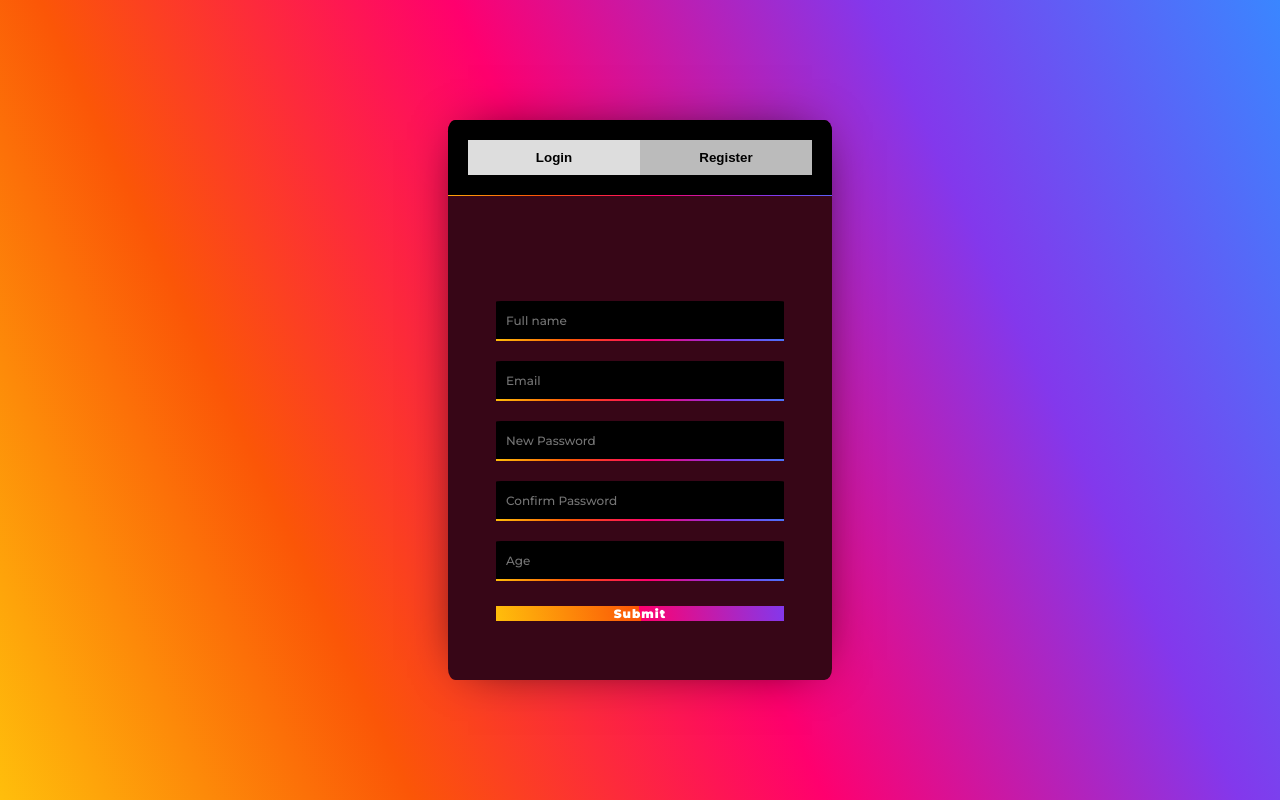
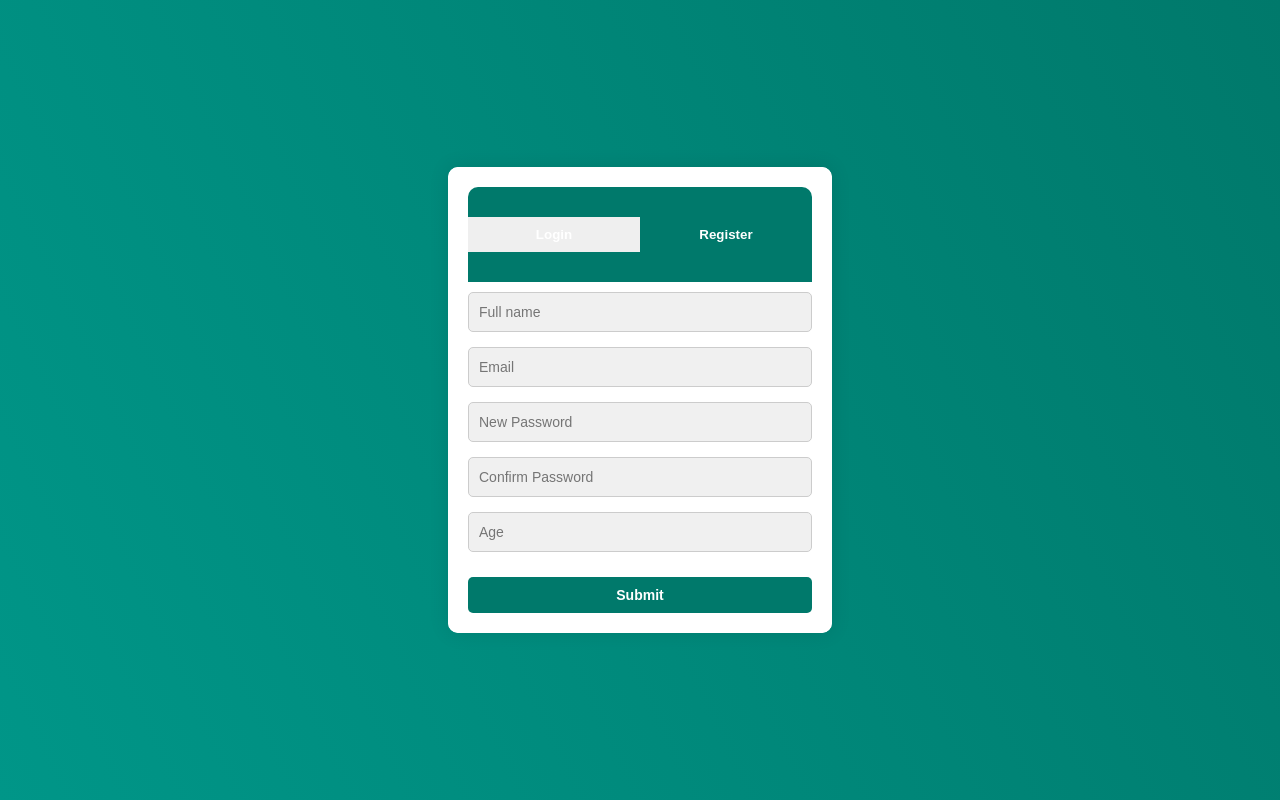
Before and after one commit to Innovasyss/CompareCart, a plain HTML site: page index.html in a window 1280 px wide. Drawn offline with Linux system fonts and the light colour scheme; a web font is replaced by a local one.

Commit message:
added index.css

```diff
--- a/index.css
+++ b/index.css
@@ -1,11 +1,12 @@
 html, body {
     width: 100%;
     height: 100%;
-    background: -webkit-linear-gradient(25deg, #FFBE0B, #FB5607, #FF006E, #8338EC, #3A86FF);
+    background: -webkit-linear-gradient(25deg, #009688, #00796B);
     display: flex;
     justify-content: center;
     align-items: center;
     margin: 0;
+    font-family: 'Montserrat', sans-serif;
 }
 
 * {
@@ -18,118 +19,132 @@ html, body {
 
 #content_container {
     width: 30%;
-    height: 70%;
+    height: auto;
+    background-color: #FFFFFF;
+    border-radius: 10px;
+    box-shadow: 0 0 20px rgba(0, 0, 0, 0.1);
+    overflow: hidden;
 }
 
 #form_container {
     width: 100%;
-    height: 100%;
-    background-color: #370617;
-    box-shadow: 0 0 50px -20px #000;
-    border-radius: 2%;
-    overflow: hidden;
+    padding: 20px;
+    background-color: #FFFFFF;
+    border-radius: 10px;
 }
 
 #form_header_container {
     width: 100%;
-    padding: 20px;
-    border-bottom: 1px solid transparent;
-    border-image: -webkit-linear-gradient(25deg, #FFBE0B, #FB5607, #FF006E, #8338EC, #3A86FF) 20;
-    background: #000;
+    padding: 10px 0;
+    background-color: #00796B;
+    text-align: center;
+    color: #FFFFFF;
+    border-radius: 10px 10px 0 0;
+}
+
+#form_header {
+    font-size: 18px;
+    font-weight: 900;
+    text-transform: uppercase;
 }
 
 #tab_container {
     display: flex;
-    width: 100%;
-    justify-content: center;
+    justify-content: space-around;
+    margin: 20px 0;
 }
 
 #tab_container button {
     flex: 1;
     padding: 10px;
     border: none;
-    background-color: #ddd;
     cursor: pointer;
     font-weight: bold;
     transition: background-color 0.3s;
+    color: #FFFFFF;
 }
 
 #tab_container button.active {
-    background-color: #bbb;
+    background-color: #00796B; /* Active color */
 }
 
-#form_header {
-    font-size: 15px;
-    font-family: Bowlby One SC;
-    font-weight: 900;
-    text-transform: uppercase;
-    letter-spacing: 1px;
-    background: -webkit-linear-gradient(25deg, #FFBE0B, #FB5607, #FF006E, #8338EC, #3A86FF);
-    -webkit-background-clip: text;
-    -webkit-text-fill-color: transparent;
+#tab_container button.register-tab {
+    background-color: #d43d0f; /* Register tab color */
+}
+
+#tab_container button.login-tab {
+    background-color: #03A9F4; /* Login tab color */
 }
 
 #form_content_container {
-    width: 100%;
-    height: calc(100% - 60px); /* Adjusted for header and button container */
     display: flex;
     justify-content: center;
     align-items: center;
-    padding-top: 30px;
+    padding-top: 10px;
 }
 
 .form_content {
-    width: 75%;
-    display: none; /* Hidden by default */
+    width: 100%;
+    display: none;
 }
 
 #login_form, #register_form {
-    display: block; /* Default display for the current form */
+    display: block;
 }
 
 input {
     width: 100%;
     height: 40px;
     padding-left: 10px;
-    margin-bottom: 20px;
-    background: #000;
-    font-family: Montserrat;
-    font-weight: 500;
-    color: #fff;
-    font-size: 12px;
-    border-bottom: 2px solid transparent;
-    border-top-left-radius: 2%;
-    border-top-right-radius: 2%;
-    border-image: -webkit-linear-gradient(25deg, #FFBE0B, #FB5607, #FF006E, #8338EC, #3A86FF) 1;
+    margin-bottom: 15px;
+    background: #F0F0F0;
+    font-size: 14px;
+    border-radius: 5px;
+    border: 1px solid #CCCCCC;
+    transition: border-color 0.3s;
+}
+
+input:focus {
+    border-color: #00796B;
 }
 
 #button_container {
-    width: 100%;
-    height: 10%;
-    background-image: linear-gradient(80deg, #FFBE0B, #FB5607 50%, #FF006E 50%, #8338EC);
-    color: #fff;
-    display: flex;
-    align-items: center;
-    justify-content: center;
-    margin-top: 5px;
+    margin-top: 10px;
 }
 
 #button_container button {
     width: 100%;
-    height: 100%;
-    background: transparent;
-    color: inherit;
-    font-family: Montserrat;
-    letter-spacing: 1px;
-    font-weight: 900;
-    font-size: 12px;
+    padding: 10px;
+    background-color: #00796B;
+    color: #FFFFFF;
+    font-weight: 700;
+    font-size: 14px;
+    border-radius: 5px;
     cursor: pointer;
-    display: flex;
-    justify-content: center;
-    align-items: center;
     transition: background-color 0.3s;
 }
 
 #button_container button:hover {
-    background-color: #666;
+    background-color: #00574B;
 }
+
+/* Responsive Design */
+@media (max-width: 768px) {
+    #content_container {
+        width: 90%;
+    }
+
+    #form_header {
+        font-size: 16px;
+    }
+
+    input {
+        height: 35px;
+        font-size: 13px;
+    }
+
+    #button_container button {
+        padding: 8px;
+        font-size: 13px;
+    }
+}
```
